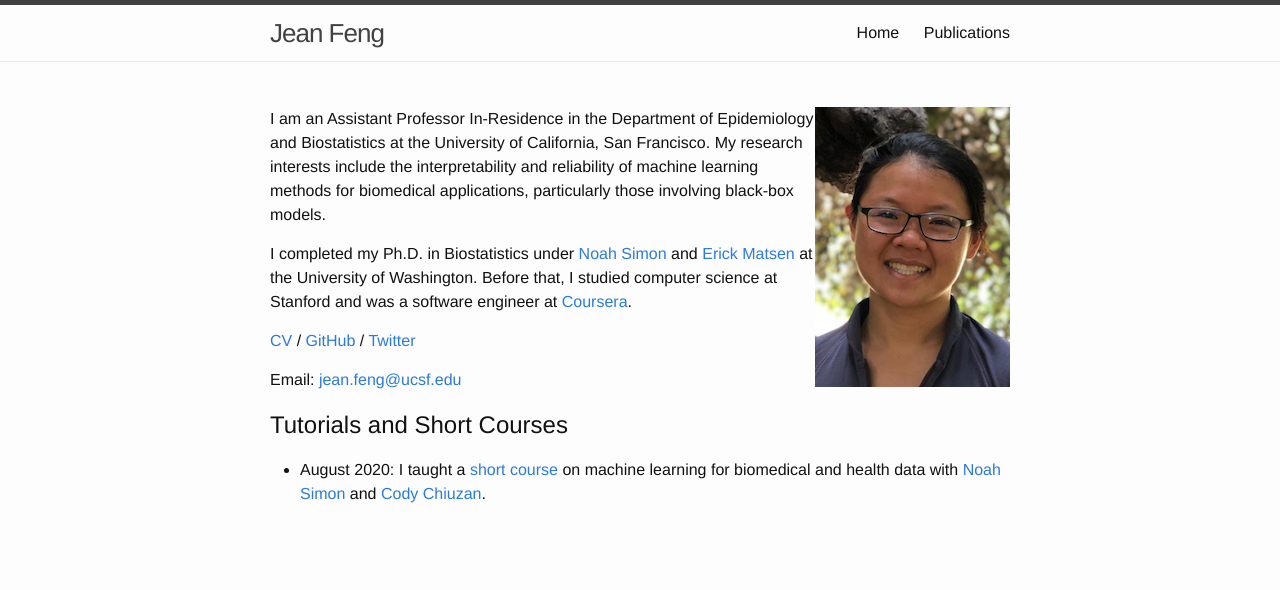
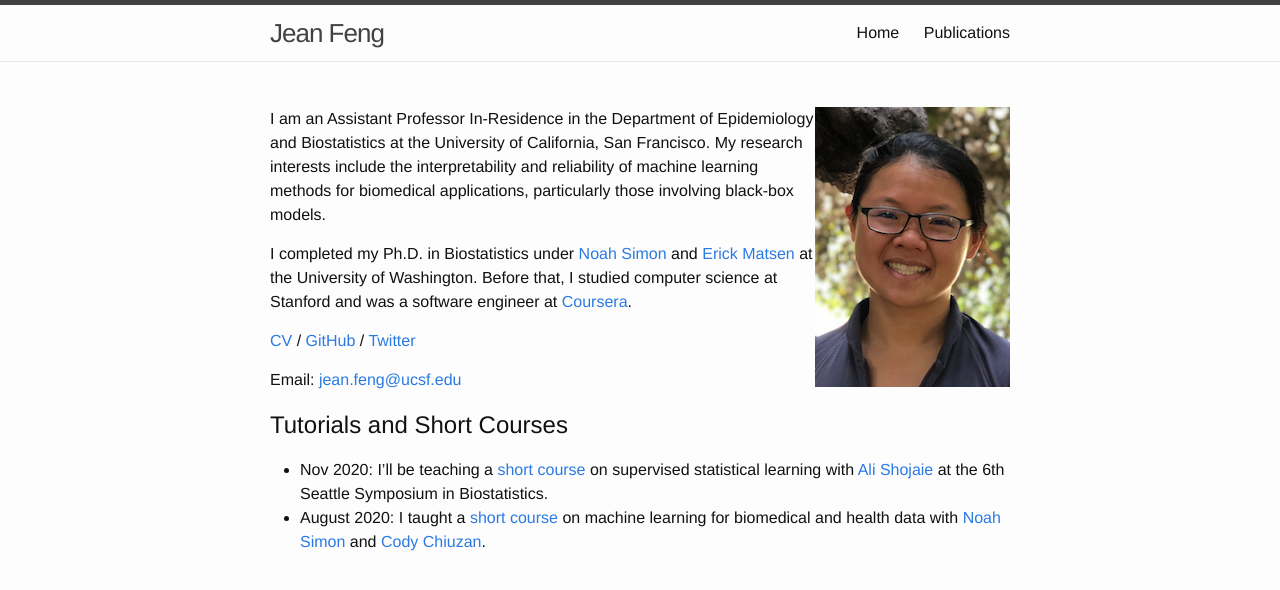
Before and after one commit to jjfeng/jjfeng.github.io, a Jekyll site: the page built from index.md, in a window 1280 px wide. Shown: the top 590 px of the page. Built offline with Jekyll 4.4.1, drawn with Linux system fonts in a browser that asks for light colours.

Commit message:
adding short course

```diff
--- a/index.md
+++ b/index.md
@@ -43,4 +43,5 @@ document.write("<a href='mailto:"+link+"'>"+link+"</a>")
 
 ## Tutorials and Short Courses
 
+- Nov 2020: I'll be teaching a [short course](https://www.biostat.washington.edu/news/calendar/symposium) on supervised statistical learning with [Ali Shojaie](http://faculty.washington.edu/ashojaie/) at the 6th Seattle Symposium in Biostatistics.
 - August 2020: I taught a [short course](https://www.publichealth.columbia.edu/research/precision-prevention/machine-learning-boot-camp-analyzing-biomedical-and-health-data) on machine learning for biomedical and health data with [Noah Simon](https://faculty.washington.edu/nrsimon/) and [Cody Chiuzan](https://www.publichealth.columbia.edu/people/our-faculty/cc3780).
```
